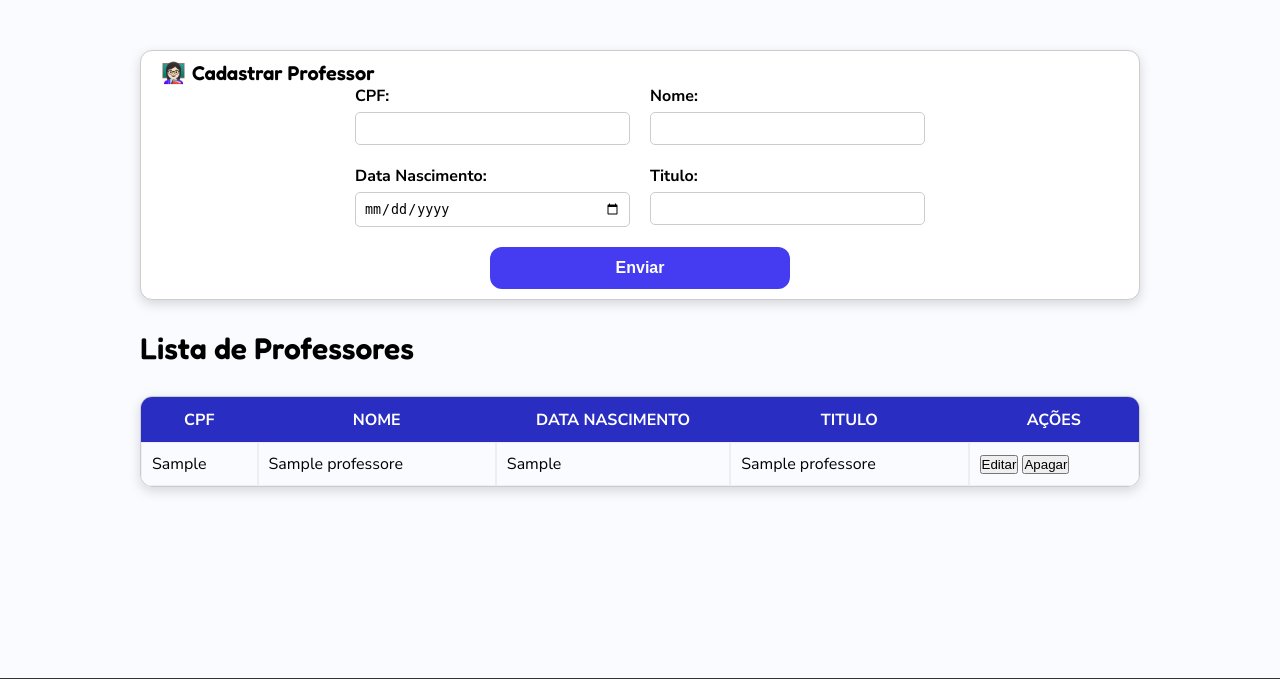
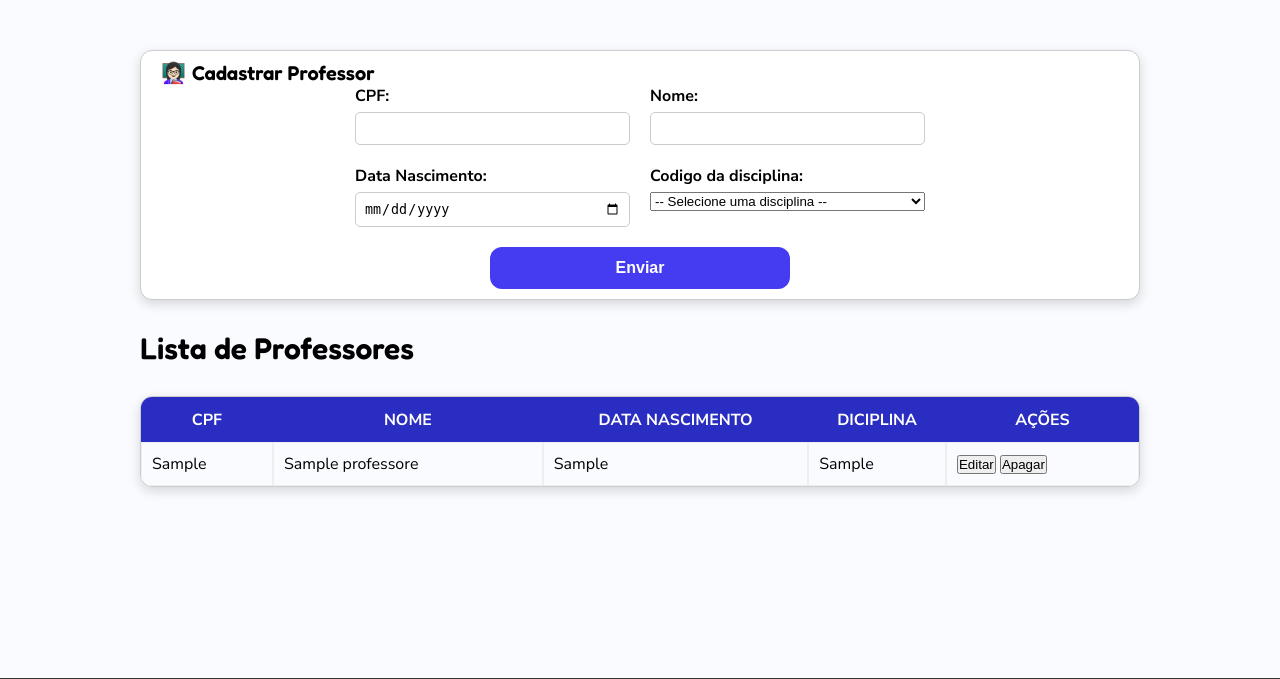
Before and after one commit to colynascimento/php-sql_gestao_escolar, a PHP site: page /cadastro-professor.php in a window 1280 px wide. Shown: the part 70-749 px from the top of the page. Run offline with PHP 8.4, Linux system fonts and the light colour scheme; tables that the repository leaves empty or names only in its code hold one stand-in row (values such as "Sample post").

Commit message:
arrumado aparentemente

```diff
--- a/api/principal/exibir.php
+++ b/api/principal/exibir.php
@@ -18,6 +18,8 @@
                     ORDER BY turmas.num_turma";
 
         $resultado = $conn->query($sql);
+
+        echo"$resultado";
 
         if ($resultado->num_rows > 0) {
             echo "<h2>Lista de Turmas</h2>";
--- a/api/professor/adicionarProfessor.php
+++ b/api/professor/adicionarProfessor.php
@@ -10,7 +10,7 @@
     $cpf = $_POST['cpf'] ?? '';
     $nome = $_POST['nome'] ?? '';
     $data_nasc = $_POST['data_nasc'] ?? '';
-    $titulo = $_POST['titulo'] ?? '';
+    $cod_disc = $_POST['cod_disc'] ?? '';
     // ================================ Verifica duplicidade de CPF ================================
     // Prepara a query para verificar se o CPF já existe
     $check = $conn->prepare("SELECT cpf FROM professores WHERE cpf = ?");
@@ -25,8 +25,8 @@
 
     // ================================ Insere professor no banco ================================
     // Prepara a query de inserção
-    $stmt = $conn->prepare("INSERT INTO professores (cpf, nome, data_nasc, titulo) VALUES (?, ?, ?, ?)");
-    $stmt->bind_param("ssss", $cpf, $nome, $data_nasc, $titulo);
+    $stmt = $conn->prepare("INSERT INTO professores (cpf, nome, data_nasc, cod_disc) VALUES (?, ?, ?, ?)");
+    $stmt->bind_param("sssi", $cpf, $nome, $data_nasc, $cod_disc);
     // "sssi" indica: string, string, string, integer
 
     // Executa a inserção e verifica se funcionou
--- a/api/professor/buscarProfessor.php
+++ b/api/professor/buscarProfessor.php
@@ -14,7 +14,7 @@
 }
 
 // ================================ Consulta no banco ================================
-$sql = "SELECT cpf, nome, data_nasc, titulo FROM professores WHERE cpf = ?";
+$sql = "SELECT cpf, nome, data_nasc, cod_disc FROM professores WHERE cpf = ?";
 $stmt = $conn->prepare($sql); // Prepara a query para evitar SQL Injection
 $stmt->bind_param('s', $cpf); // 's' indica que o parâmetro é string
 $stmt->execute();              // Executa a query
--- a/api/professor/editarProfessor.php
+++ b/api/professor/editarProfessor.php
@@ -15,13 +15,13 @@
 }
 
 // ================================ Prepara a query de atualização ================================
-$sql = "UPDATE professores SET nome = ?, data_nasc = ?, titulo = ? WHERE cpf = ?";
+$sql = "UPDATE professores SET nome = ?, data_nasc = ?, cod_disc = ? WHERE cpf = ?";
 $stmt = $conn->prepare($sql);
 // Prepara a query para evitar SQL Injection
 // Atualiza nome, data de nascimento e turma baseado no CPF
 
 // Bind dos parâmetros: 'ssis' indica string, string, integer, string
-$stmt->bind_param('ssss', $dados['nome'], $dados['data_nasc'], $dados['titulo'], $dados['cpf']);
+$stmt->bind_param('ssss', $dados['nome'], $dados['data_nasc'], $dados['cod_disc'], $dados['cpf']);
 
 // ================================ Executa e verifica ================================
 if ($stmt->execute()) {
--- a/api/professor/listarProfessor.php
+++ b/api/professor/listarProfessor.php
@@ -8,7 +8,7 @@
 
 // ================================ Busca todos os professores ================================
 if ($conn) { // Verifica se a conexão existe
-    $result = $conn->query("SELECT cpf, nome, data_nasc, titulo FROM professores");
+    $result = $conn->query("SELECT cpf, nome, data_nasc, cod_disc FROM professores");
     // Executa a query para buscar todos os professores
 
     if ($result) { // Se a consulta retornou resultados
--- a/js/manipularRegistroProfessor.js
+++ b/js/manipularRegistroProfessor.js
@@ -63,7 +63,7 @@
                 <td>${professor.cpf}</td> <!-- CPF do professor -->
                 <td>${professor.nome}</td> <!-- Nome do professor -->
                 <td>${professor.data_nasc}</td> <!-- Data de nascimento -->
-                <td>${professor.titulo}</td> <!-- Titulo do professor -->
+                <td>${professor.cod_disc}</td> <!-- cod_disc do professor -->
                 <td>
                     <!-- Botão para editar -->
                     <button onclick="editarProfessor('${professor.cpf}')">Editar</button>
@@ -108,7 +108,7 @@
         cpf: form.cpf.value,
         nome: form.nome.value,
         data_nasc: form.data_nasc.value,
-        titulo: form.titulo.value
+        cod_disc: form.cod_disc.value
     };
 
     try {
@@ -147,7 +147,7 @@
         form.cpf.value = dados.cpf || '';
         form.nome.value = dados.nome || '';
         form.data_nasc.value = dados.data_nasc || '';
-        form.titulo.value = dados.titulo || '';
+        form.cod_disc.value = dados.cod_disc || '';
     } catch (erro) {
         mostrarMensagem("Erro ao carregar professor: " + erro.message, "erro");
     }
--- a/public/cadastro-professor.php
+++ b/public/cadastro-professor.php
@@ -28,9 +28,25 @@
         </div>
 
         <div class="formBox">
-            <label for="titulo">Titulo:</label>
-            <input type="text" name="titulo"required>
-        </div>
+            <!-- Select de turmas (mesmo código do formulário principal) -->
+            <label for="cod_disc">Codigo da disciplina:</label>
+            <select name="cod_disc" id="cod_disc" required>
+                <option value="">-- Selecione uma disciplina --</option>
+                <?php
+                if ($conn) {
+                    $sql = "SELECT cod_disc	,nome_disciplina ,carga_horaria FROM disciplinas";
+                    $result = $conn->query($sql);
+
+                    if ($result && $result->num_rows > 0) {
+                        while ($row = $result->fetch_assoc()) {
+                            echo '<option value="' . $row['cod_disc'] . '">';
+                            echo $row['nome_disciplina'] . ' | carga horaria: ' . $row['carga_horaria'];
+                            echo '</option>';
+                        }
+                    }
+                }
+                ?>
+        </select>
     </fieldset>
 
     <button type="submit">Enviar</button>
@@ -45,11 +61,10 @@
     <fieldset>
         <legend>Editar Professor</legend>
 
-        <div class="formBox">
+                <div class="formBox">
             <label for="cpf">CPF:</label>
             <input type="text" name="cpf" minlength="11" maxlength="11" required>
         </div>
-
         <div class="formBox">
             <label for="nome">Nome:</label>
             <input type="text" name="nome" minlength="3" required>
@@ -63,9 +78,25 @@
         </div>
 
         <div class="formBox">
-            <label for="titulo">Titulo:</label>
-            <input type="text" name="titulo"required>
-        </div>
+            <!-- Select de turmas (mesmo código do formulário principal) -->
+            <label for="cod_disc">Codigo da disciplina:</label>
+            <select name="cod_disc" id="cod_disc" required>
+                <option value="">-- Selecione uma disciplina --</option>
+                <?php
+                if ($conn) {
+                    $sql = "SELECT cod_disc	,nome_disciplina ,carga_horaria FROM disciplinas";
+                    $result = $conn->query($sql);
+
+                    if ($result && $result->num_rows > 0) {
+                        while ($row = $result->fetch_assoc()) {
+                            echo '<option value="' . $row['cod_disc'] . '">';
+                            echo $row['nome_disciplina'] . ' | carga horaria: ' . $row['carga_horaria'];
+                            echo '</option>';
+                        }
+                    }
+                }
+                ?>
+        </select>
     </fieldset>
 
     <div class="btnBox">
@@ -83,7 +114,7 @@
             <th>CPF</th>
             <th>Nome</th>
             <th>Data Nascimento</th>
-            <th>Titulo</th>
+            <th>Diciplina</th>
             <th>Ações</th> <!-- Editar / Apagar -->
         </tr>
     </thead>
```
